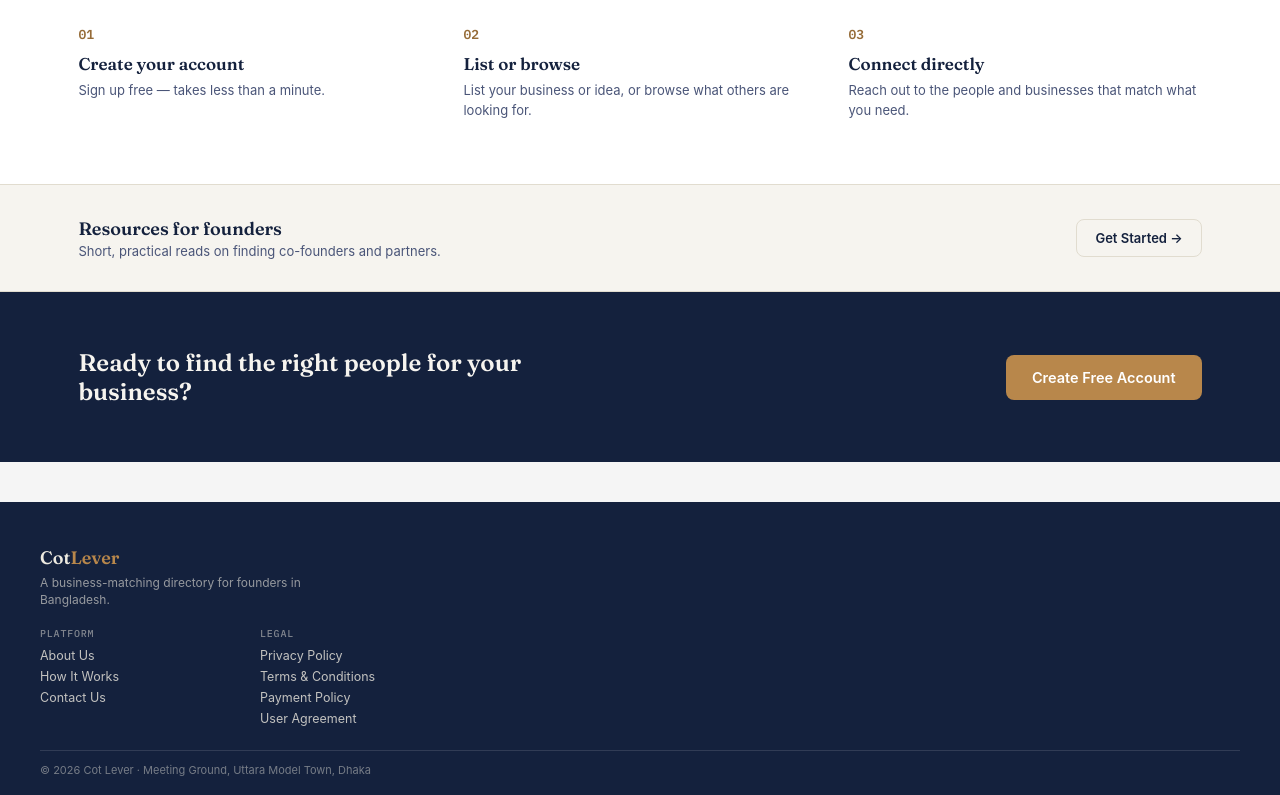
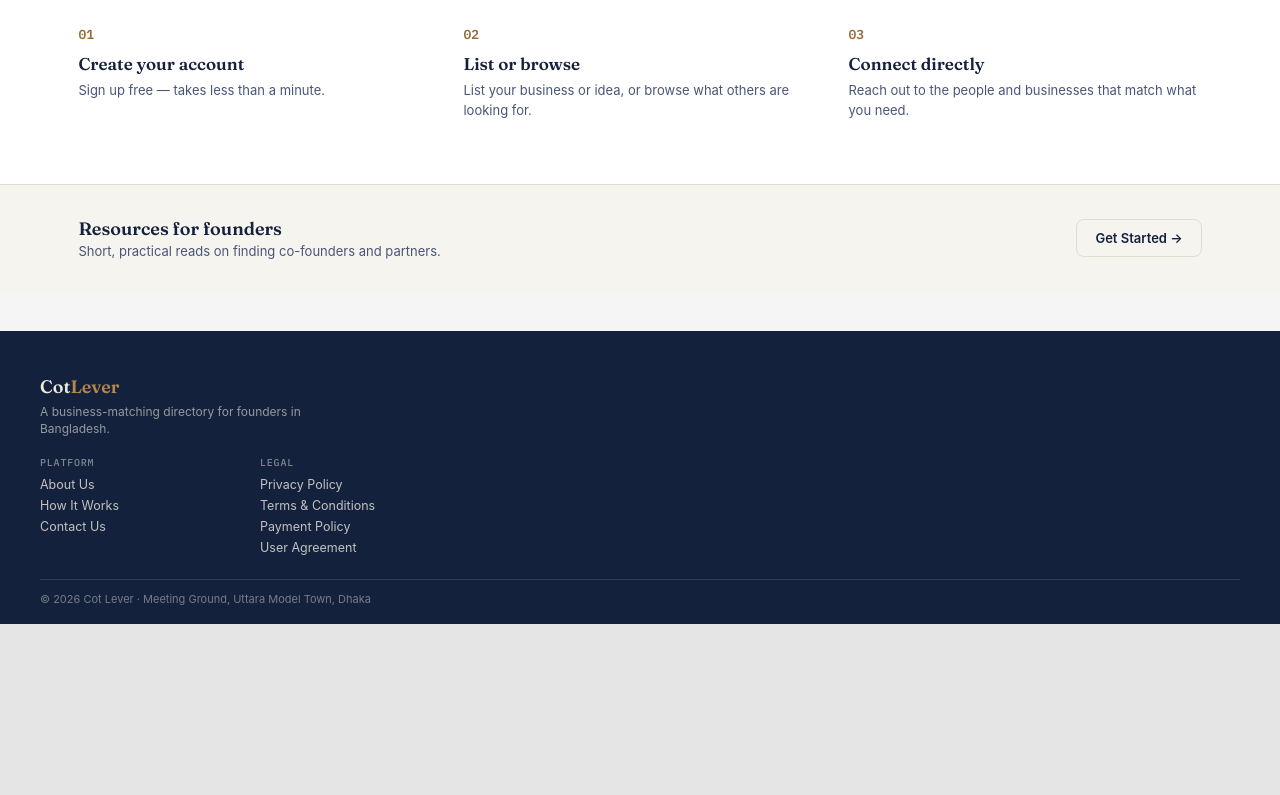
Before and after one commit to cotlevercom-ship-it/grocery-now, a Next.js app: page / in a window 1280 px wide. Shown: the part 995-1790 px from the top of the page. After the commit the page ends 1619 px from the top, so only its background shows below. Built offline with nearby package versions, Linux system fonts and the light colour scheme; no server answers; the database is empty.

Commit message:
Remove the 'Ready to find the right people...' final CTA section from homepage

```diff
--- a/components/MarketingHome.jsx
+++ b/components/MarketingHome.jsx
@@ -120,22 +120,6 @@ export default function MarketingHome() {
           }}>Get Started →</Link>
         </div>
       </div>
-
-      {/* Final CTA */}
-      <div style={{ borderTop: `1px solid ${theme.line}`, background: theme.ink }}>
-        <div style={{
-          maxWidth: '1200px', margin: '0 auto', padding: 'clamp(32px,5vw,56px) clamp(16px,3vw,56px)',
-          display: 'flex', justifyContent: 'space-between', alignItems: 'center', flexWrap: 'wrap', gap: '18px'
-        }}>
-          <div style={{ fontFamily: theme.fontDisplay, fontSize: 'clamp(19px,2.2vw,24px)', fontWeight: '600', color: theme.paper, maxWidth: '480px' }}>
-            Ready to find the right people for your business?
-          </div>
-          <Link href="/login" style={{
-            display: 'inline-block', background: theme.brass, color: 'white',
-            borderRadius: '8px', padding: '14px 26px', fontSize: '14.5px', fontWeight: '600', textDecoration: 'none', whiteSpace: 'nowrap'
-          }}>Create Free Account</Link>
-        </div>
-      </div>
     </div>
   )
 }
```
